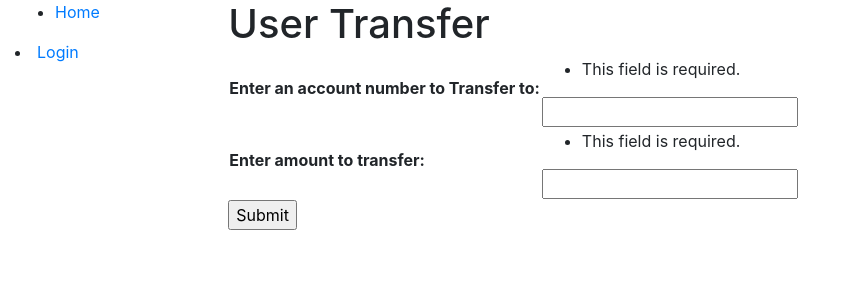
After one commit to ResllyDony/CSUATM, a Django app: page /catalog/account/transfer/ in a window 1280 px wide. The commit adds this page. Shown: the top 300 px of the page, without its empty margins (0-846 px from the left). Run offline with Django 3.2, Linux system fonts and the light colour scheme.

Commit message:
added transfer, final changes

```diff
--- a/catalog/forms.py
+++ b/catalog/forms.py
@@ -1 +1,35 @@
+
+from django.core.exceptions import ValidationError
+from django.utils.translation import ugettext_lazy as _
+from django.contrib.auth.models import User
 from django import forms
+from .models import Account
+
+
+class WithdrawForm(forms.Form):
+
+    withdrawal_amount = forms.IntegerField(label = 'Enter an amount to withdraw')
+
+    def clean_withdrawal_amount(self):
+        data = self.cleaned_data['withdrawal_amount']
+
+        if data <=0:
+            raise ValidationError(_('Invalid entry, must be greater than 0'))
+
+        return data
+
+class TransferForm(forms.Form):
+    account_num = forms.FloatField(label = 'Enter an account number to Transfer to')
+    transfer_amount = forms.FloatField(label='Enter amount to transfer')
+
+    def clean_account_num(self):
+        data = self.cleaned_data['account_num']
+
+
+        return data
+
+    def clean_transfer_amount(self):
+        data = self.cleaned_data['transfer_amount']
+        if data <=0 :
+            raise ValidationError(_('Invalid entry, must be greater than 0'))
+        return data
--- a/catalog/templates/base_generic.html
+++ b/catalog/templates/base_generic.html
@@ -21,6 +21,7 @@
           <li>User: {{ user.get_username }}</li>
           <li><a href="{% url 'check' %}" >Check Balance</a></a></li>
           <li><a href="{% url 'withdraw' %}" >Withdraw Money</a></a></li>
+          <li><a href="{% url 'transfer' %}" >Transfer Money</a></a></li>
           <li><a href="{% url 'logout'%}?next={{request.path}}">Logout</a></li>
         {% else %}
           <li><a href="{% url 'login'%}?next={{request.path}}">Login</a></li>
--- a/catalog/templates/index.html
+++ b/catalog/templates/index.html
@@ -9,6 +9,6 @@
     <li><strong>Accounts:</strong> {{ num_accounts}}</li>
     <li><strong>Cards:</strong> {{ num_cards }}</li>
     <li><strong>ATMachines:</strong> {{ num_atms }}</li>
-    <li><strong>Transactions:</strong> {{ num_transactions }}</li>
+
   </ul>
 {% endblock %}
--- /dev/null
+++ b/catalog/templates/transfer.html
@@ -0,0 +1,13 @@
+{% extends "base_generic.html" %}
+
+{% block content %}
+  <h1>User Transfer</h1>
+
+  <form action="" method="post">
+    {% csrf_token %}
+    <table>
+    {{ form.as_table }}
+    </table>
+    <input type="submit" value="Submit">
+  </form>
+{% endblock %}
--- a/catalog/urls.py
+++ b/catalog/urls.py
@@ -4,6 +4,12 @@ from . import views
 urlpatterns = [
     path('',views.index,name='index'),
     path('balance/',views.checkBalance,name='check'),
-    path('withdraw/',views.Withdraw,name = 'withdraw')
+    path('account/withdraw/',views.Withdraw,name = 'withdraw'),
+    path('account/transfer/',views.Transfer,name = 'transfer'),
+    path('account/transfer/noFunds',views.noFunds,name = 'noFunds'),
+    path('account/transfer/noAccount',views.noAccount,name = 'noAccount'),
+    path('account/transfer/success',views.TransferSuccess,name = 'transferSuccess'),
+    path('account/withdraw/failed',views.Failed, name = 'failed'),
+    path('account/withdraw/success',views.Success, name = 'success')
 
 ]
--- a/catalog/views.py
+++ b/catalog/views.py
@@ -1,6 +1,9 @@
 from django.shortcuts import render
 from .models import Card,Account,Machine,Transaction
-
+from django.contrib.auth.models import User
+from django.http import HttpResponseRedirect
+from django.urls import reverse
+from catalog.forms import WithdrawForm,TransferForm
 # Create your views here.
 
 def index(request):
@@ -10,13 +13,13 @@ def index(request):
     num_accounts = Account.objects.count()
     num_cards = Card.objects.count()
     num_atms = Machine.objects.count()
-    num_transactions = Transaction.objects.count()
+
 
     context = {
         'num_accounts': num_accounts,
         'num_cards': num_cards,
         'num_atms': num_atms,
-        'num_transactions': num_transactions,
+
     }
 
     # Render the HTML template index.html with the data in the context variable
@@ -34,4 +37,74 @@ def checkBalance(request):
     return render(request,'checkBalance.html',context=context)
 
 def Withdraw(request):
-    pass
+
+    if request.method == 'POST':
+        form = WithdrawForm(request.POST)
+
+        if form.is_valid():
+            account = Account.objects.get(user=request.user)
+            account_balance=account.balance - form.cleaned_data['withdrawal_amount']
+            if account_balance < 0 :
+                return HttpResponseRedirect(reverse('failed') )
+            else:
+                account.balance = account_balance
+                account.save()
+                return HttpResponseRedirect(reverse('success') )
+
+    else:
+
+        form = WithdrawForm(request.POST)
+        context = {
+                'form':form
+                }
+
+    return render(request, 'withdraw.html', context)
+
+def Transfer(request):
+
+    if request.method == 'POST':
+        form = TransferForm(request.POST)
+
+        if form.is_valid():
+            account_cd = form.cleaned_data['account_num']
+            trans_amount = form.cleaned_data['transfer_amount']
+            if Account.objects.filter(acc_num=account_cd).exists() == False:
+                return HttpResponseRedirect(reverse('noAccount') )
+            else:
+                account = Account.objects.get(user=request.user) #get user account
+                trans_account= Account.objects.get(acc_num = account_cd)#get transfer account
+                if account.balance < trans_amount:
+                    return HttpResponseRedirect(reverse('noFunds') )
+                else:
+                    account.balance = account.balance - trans_amount #take away transfer amount from user
+                    trans_account.balance = trans_account.balance + trans_amount
+                    account.save()
+                    trans_account.save()
+                    return HttpResponseRedirect(reverse('transferSuccess') )
+        else:
+            return HttpResponseRedirect(reverse('failed') )
+    else:
+        form = TransferForm(request.POST)
+        context = {
+                'form':form
+                }
+
+    return render(request, 'transfer.html', context)
+
+
+
+def Failed(request):
+
+    return render(request,'failed.html')
+
+
+def Success(request):
+    return render(request,'success.html')
+
+def TransferSuccess(request):
+    return render(request,'transferSuccess.html')
+def noAccount(request):
+    return render(request,'noAccount.html')
+
+def noFunds(request):
+    return render(request,'noTransferFunds.html')
```
Also changed, not shown: catalog/admin.py (+7 -1 lines), catalog/models.py (+5 -2 lines), catalog/templates/failed.html (added, +8 -0 lines), catalog/templates/noAccount.html (added, +8 -0 lines), catalog/templates/noTransferFunds.html (added, +8 -0 lines), catalog/templates/success.html (added, +8 -0 lines), catalog/templates/transferSuccess.html (added, +8 -0 lines), catalog/templates/withdraw.html (added, +13 -0 lines), catalog/migrations/0003_auto_20211114_1632.py (added), db.sqlite3.
